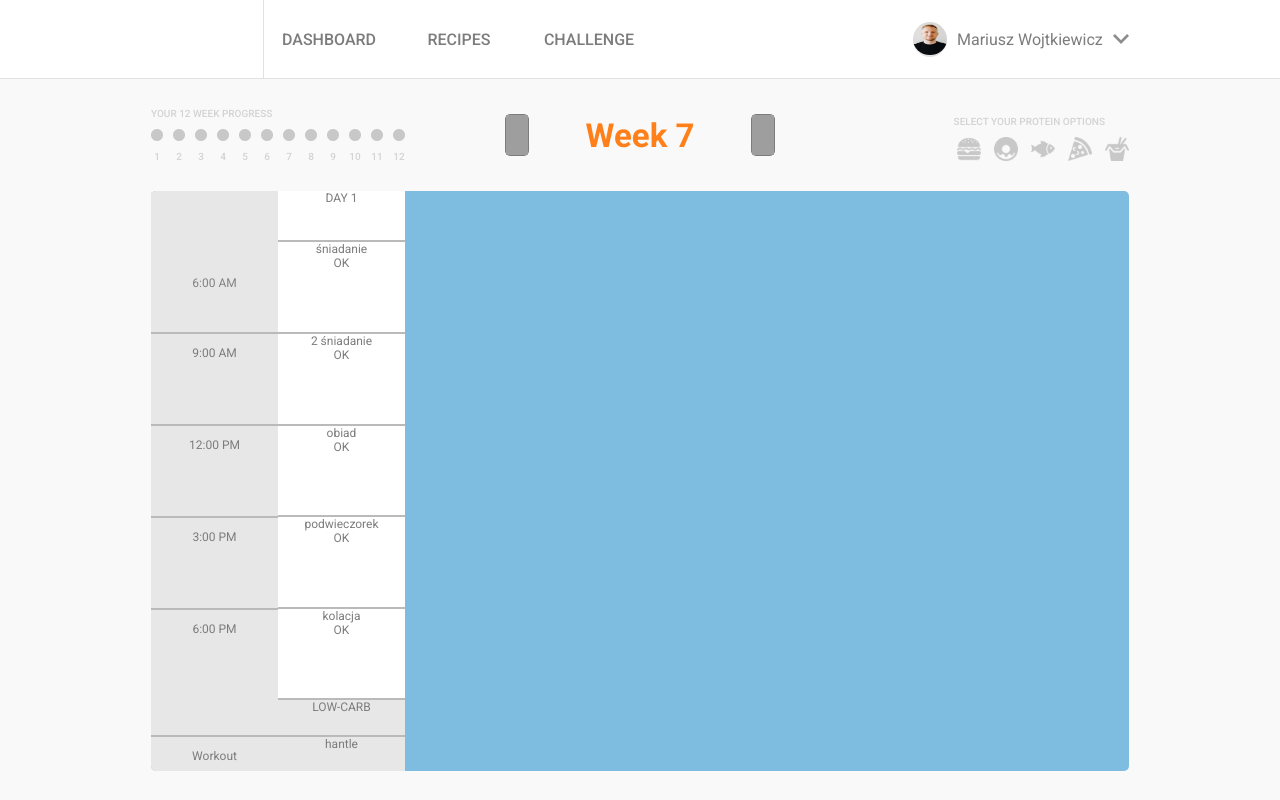
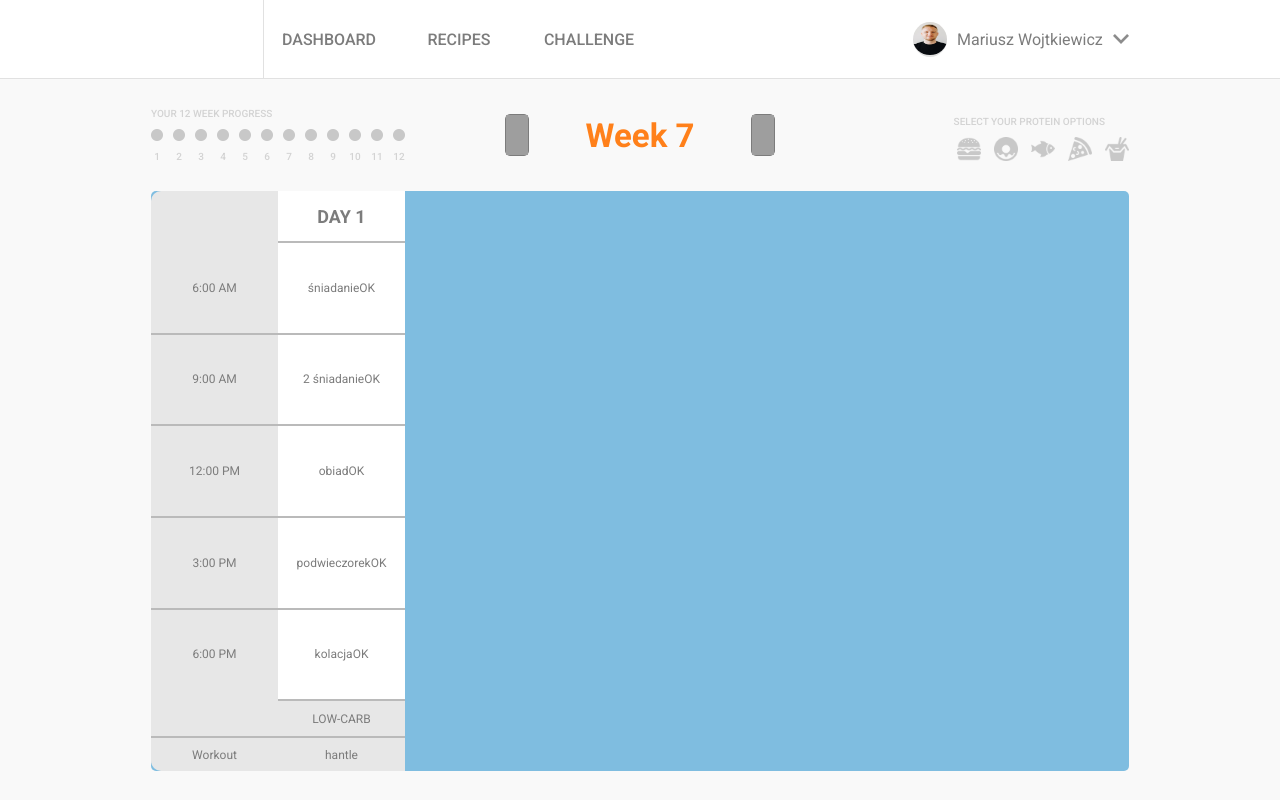
Before and after one commit to wwojciech89/nutrition-calendar, a React (Create React App) app: page / in a window 1280 px wide. Shown: the top 800 px of the page. Built offline with nearby package versions, Linux system fonts and the light colour scheme; grey boxes are pictures that could not be loaded.

Commit message:
add proper css to Calendar flex

```diff
--- a/src/assets/components/Callendar/DayColumn/DayColumn.js
+++ b/src/assets/components/Callendar/DayColumn/DayColumn.js
@@ -5,7 +5,7 @@ const DayColumn = () => (
   <>
     <div className={styles.column__container}>
       <div className={styles.grid__day}>
-        <p>DAY 1</p>
+        <h2>DAY 1</h2>
       </div>
       <div className={styles.grid__meal}>
         <p>śniadanie</p>
--- a/src/assets/components/Callendar/DayColumn/DayColumn.module.scss
+++ b/src/assets/components/Callendar/DayColumn/DayColumn.module.scss
@@ -1,7 +1,7 @@
 .column__container {
   background-color: #e7e7e7;
   width: 127px;
-  height: 100%;
+  height: 580px;
   display: flex;
   flex-direction: column;
   align-content: center;
@@ -11,23 +11,36 @@
 
   p {
     margin: 0;
+    padding: 0;
   }
 }
 
 .grid__day {
-  height: 52.4px;
+  height: 52px;
   background-color: #ffffff;
   border-bottom: 2px solid #bababa;
+  display: flex;
+  align-items: center;
+  justify-content: center;
 }
 .grid__meal {
-  height: 93.3px;
+  height: 92px;
   border-bottom: 2px solid #bababa;
   background-color: #ffffff;
+  display: flex;
+  align-items: center;
+  justify-content: center;
 }
 .grid__carb {
   height: 35px;
+  display: flex;
+  align-items: center;
+  justify-content: center;
 }
 .grid__training {
+  height: 35px;
   border-top: 2px solid #bababa;
-  height: 37px;
+  display: flex;
+  align-items: center;
+  justify-content: center;
 }
--- a/src/assets/components/Callendar/TitleColumn/TitleColumn.js
+++ b/src/assets/components/Callendar/TitleColumn/TitleColumn.js
@@ -4,22 +4,24 @@ import styles from "./TitleColumn.module.scss";
 const TitleColumn = () => (
   <>
     <div className={styles.column__container}>
-      <div className={styles.grid__bigUpper}>
+      <div className={styles.grid__day}></div>
+      <div className={styles.grid__meal}>
         <p>6:00 AM</p>
       </div>
-      <div className={styles.grid__medium}>
+      <div className={styles.grid__meal}>
         <p>9:00 AM</p>
       </div>
-      <div className={styles.grid__medium}>
+      <div className={styles.grid__meal}>
         <p>12:00 PM</p>
       </div>
-      <div className={styles.grid__medium}>
+      <div className={styles.grid__meal}>
         <p>3:00 PM</p>
       </div>
-      <div className={styles.grid__bigLower}>
+      <div className={styles.grid__mealSpecial}>
         <p>6:00 PM</p>
       </div>
-      <div className={styles.grid__small}>
+      <div className={styles.grid__carb}></div>
+      <div className={styles.grid__training}>
         <p>Workout</p>
       </div>
     </div>
--- a/src/assets/components/Callendar/TitleColumn/TitleColumn.module.scss
+++ b/src/assets/components/Callendar/TitleColumn/TitleColumn.module.scss
@@ -1,43 +1,46 @@
 .column__container {
   background-color: #e7e7e7;
   width: 127px;
-  height: 100%;
+  height: 580px;
   display: flex;
   flex-direction: column;
   align-content: center;
   justify-content: center;
-  border-radius: 5px 0 0 5px;
   text-align: center;
   font-size: 12px;
-}
-
-.grid__bigUpper {
-  height: 142px;
-  width: 100%;
-  border-bottom: 2px solid #bababa;
-  background-color: #e7e7e7;
+  border-radius: 10px 0 0 10px;
 
   p {
-    margin-top: calc(50% + 20px);
-    color: #828282;
+    display: block;
+    margin: 0 auto;
+    text-align: center;
   }
 }
 
-.grid__medium {
-  width: 100%;
+.grid__day {
+  height: 52px;
+  border-bottom: 2px solid #e7e7e7;
+}
+.grid__meal {
   height: 92px;
   border-bottom: 2px solid #bababa;
+  display: flex;
+  align-items: center;
 }
 
-.grid__bigLower {
-  height: 127px;
-  border-bottom: 2px solid #bababa;
+.grid__mealSpecial {
+  height: 92px;
+  border-bottom: 2px solid #e7e7e7;
+  display: flex;
+  align-items: center;
 }
 
-.grid__small {
-  height: 33px;
-
-  p {
-    align-self: center;
-  }
+.grid__carb {
+  height: 35px;
 }
+.grid__training {
+  height: 35px;
+  border-top: 2px solid #bababa;
+  display: flex;
+  align-items: center;
+}
```
